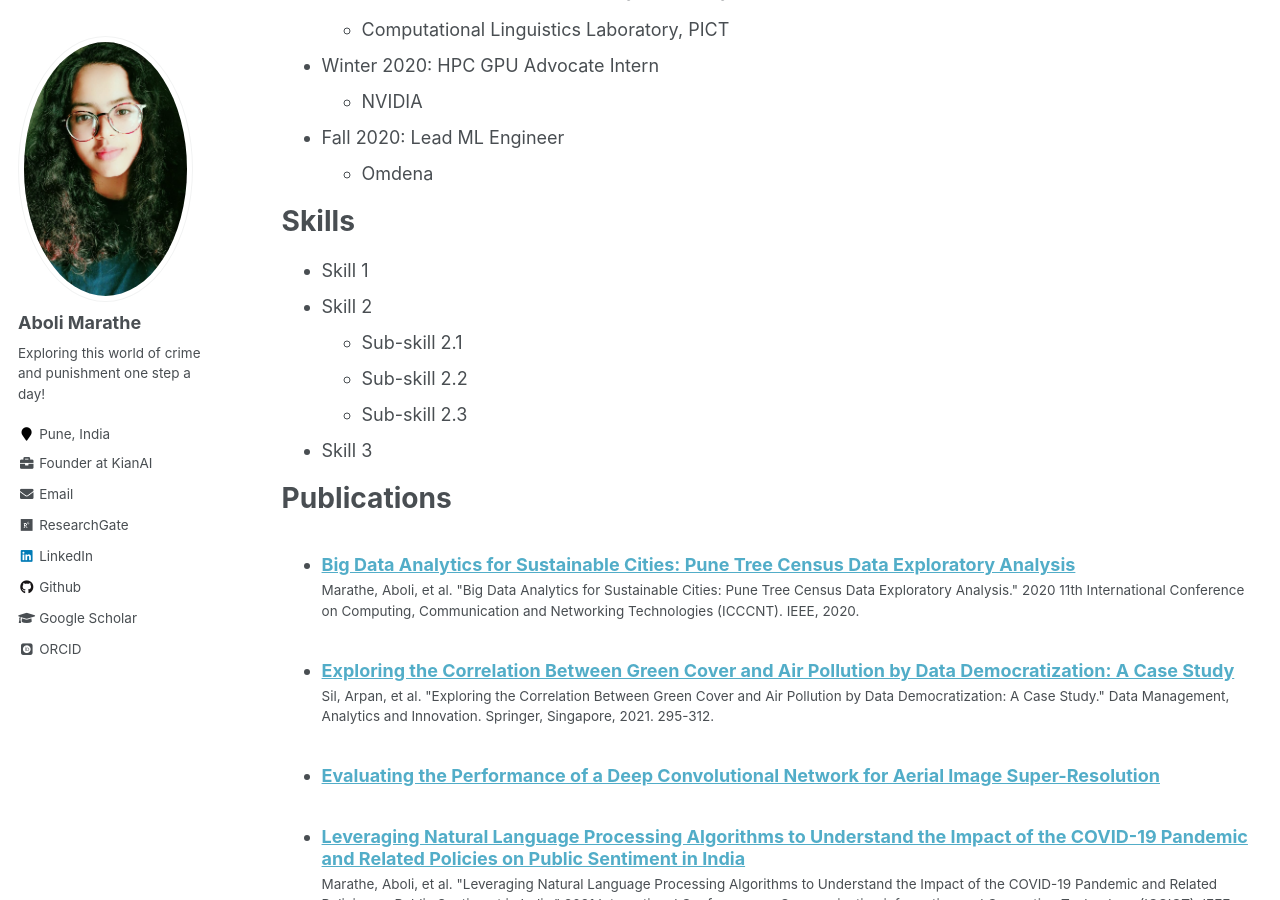
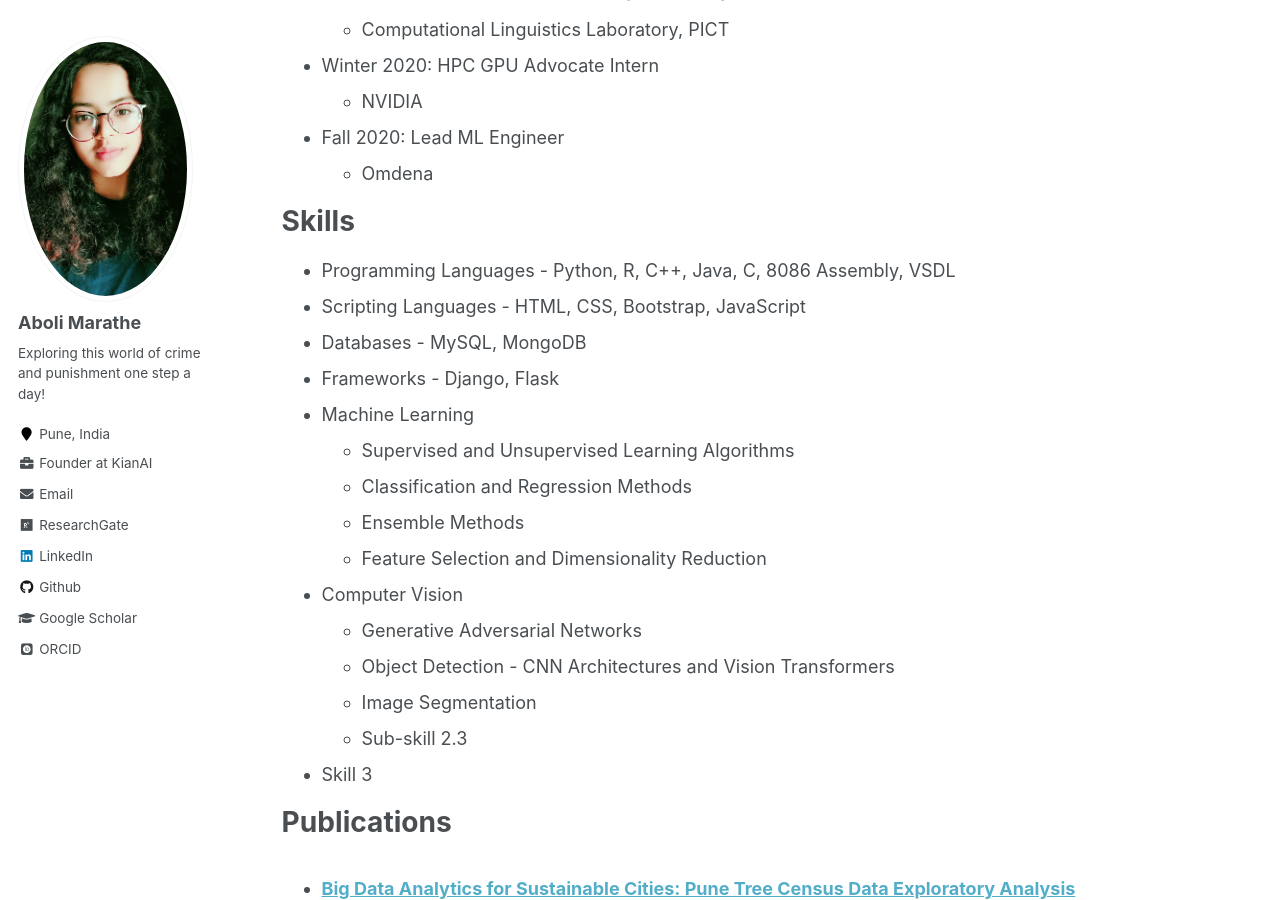
Before and after one commit to Infernolia/Infernolia.github.io, a Jekyll site: the page built from _pages/cv.md, in a window 1280 px wide and 900 px high, scrolled down 500 px. Built offline with Jekyll 4.4.1, drawn with Linux system fonts in a browser that asks for light colours; some web fonts are replaced.

Commit message:
Update cv.md

```diff
--- a/_pages/cv.md
+++ b/_pages/cv.md
@@ -32,10 +32,19 @@ Work experience
 
 Skills
 ======
-* Skill 1
-* Skill 2
-  * Sub-skill 2.1
-  * Sub-skill 2.2
+* Programming Languages - Python, R, C++, Java, C, 8086 Assembly, VSDL
+* Scripting Languages - HTML, CSS, Bootstrap, JavaScript
+* Databases - MySQL, MongoDB
+* Frameworks - Django, Flask
+* Machine Learning
+  * Supervised and Unsupervised Learning Algorithms
+  * Classification and Regression Methods
+  * Ensemble Methods
+  * Feature Selection and Dimensionality Reduction
+* Computer Vision
+  * Generative Adversarial Networks
+  * Object Detection - CNN Architectures and Vision Transformers
+  * Image Segmentation
   * Sub-skill 2.3
 * Skill 3
 
```
